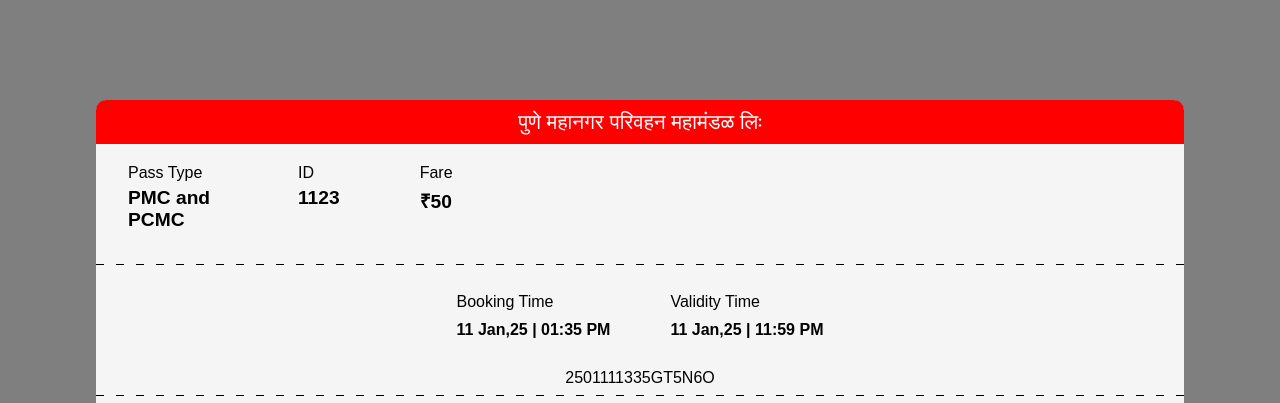
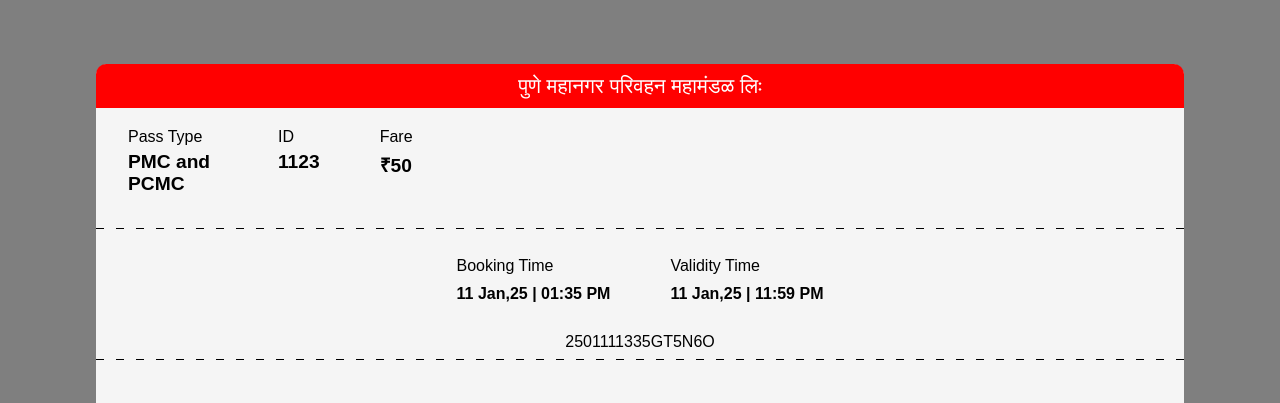
Before and after one commit to Jayant-1/PMPML-app, a plain HTML site: page index.html in a window 1280 px wide. Shown: the top 403 px of the page. Drawn offline with Linux system fonts and the light colour scheme.

Commit message:
small changes in css

```diff
--- a/css/style.css
+++ b/css/style.css
@@ -12,7 +12,7 @@ main {
   border-radius: 12px;
   margin: auto;
   width: 85vw;
-  height: 75vh;
+  height: 84vh;
   background-color: whitesmoke;
 }
 .top-section {
@@ -61,7 +61,7 @@ img {
 }
 .info {
   display: flex;
-  gap: 80px;
+  gap: 60px;
   padding: 20px;
   /* justify-content: center; */
   align-items: flex-start;
```
